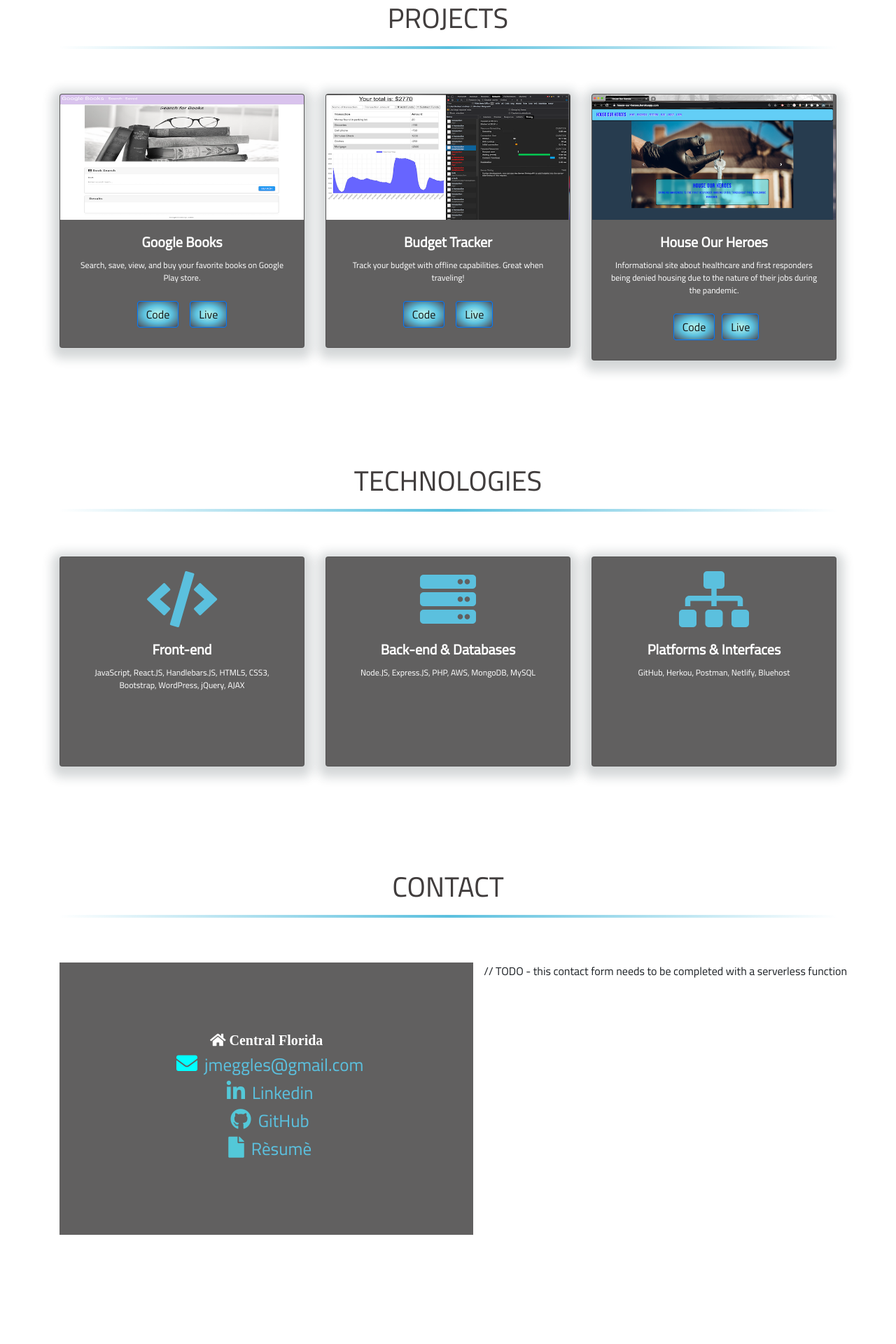
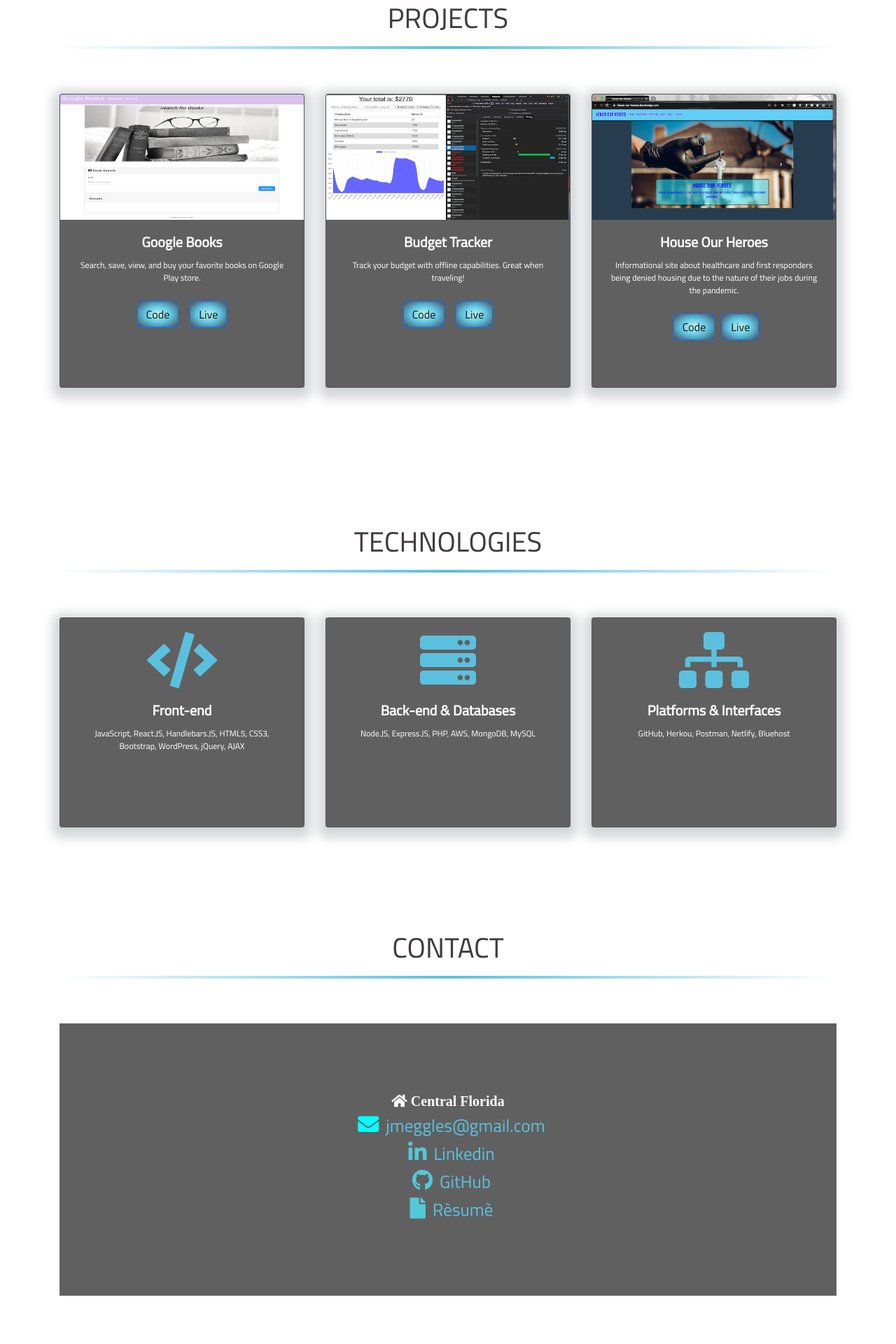
Before and after one commit to jmeggles/Portfolio, a React (Create React App) app: page / in a window 1280 px wide. Shown: the part 1660-3580 px from the top of the page at 70% size. Built offline with nearby package versions, Linux system fonts and the light colour scheme; a web font is replaced by a local one.

Commit message:
fixed comment on contact page

```diff
--- a/src/components/Contact/Contact.jsx
+++ b/src/components/Contact/Contact.jsx
@@ -106,7 +106,7 @@ class Contact extends Component {
             {/* ===== needs backend =============== */}
 
             {/* ==================================================== */}
-  // TODO - this contact form needs to be completed with a serverless function
+  {/* // TODO - this contact form needs to be completed with a serverless function */}
 
             {/* <Col lg={6} sm={12}>
               <h4>Send me a message!</h4>
--- a/src/components/Projects/style.css
+++ b/src/components/Projects/style.css
@@ -13,9 +13,12 @@
   background-color: #616060;
   box-shadow: 0 5px 15px 10px #1a2b2f31;
   color: #ffffff;
+  /* width: 100%;
+  height: 400px auto; */
+  margin-bottom: 3em;
+  height: 420px;
   width: 100%;
-  height: 400px auto;
-  /* margin-bottom: 3em; */
+  /* padding: 20px 20px; */
 }
 
 .projectCardImage {
```
